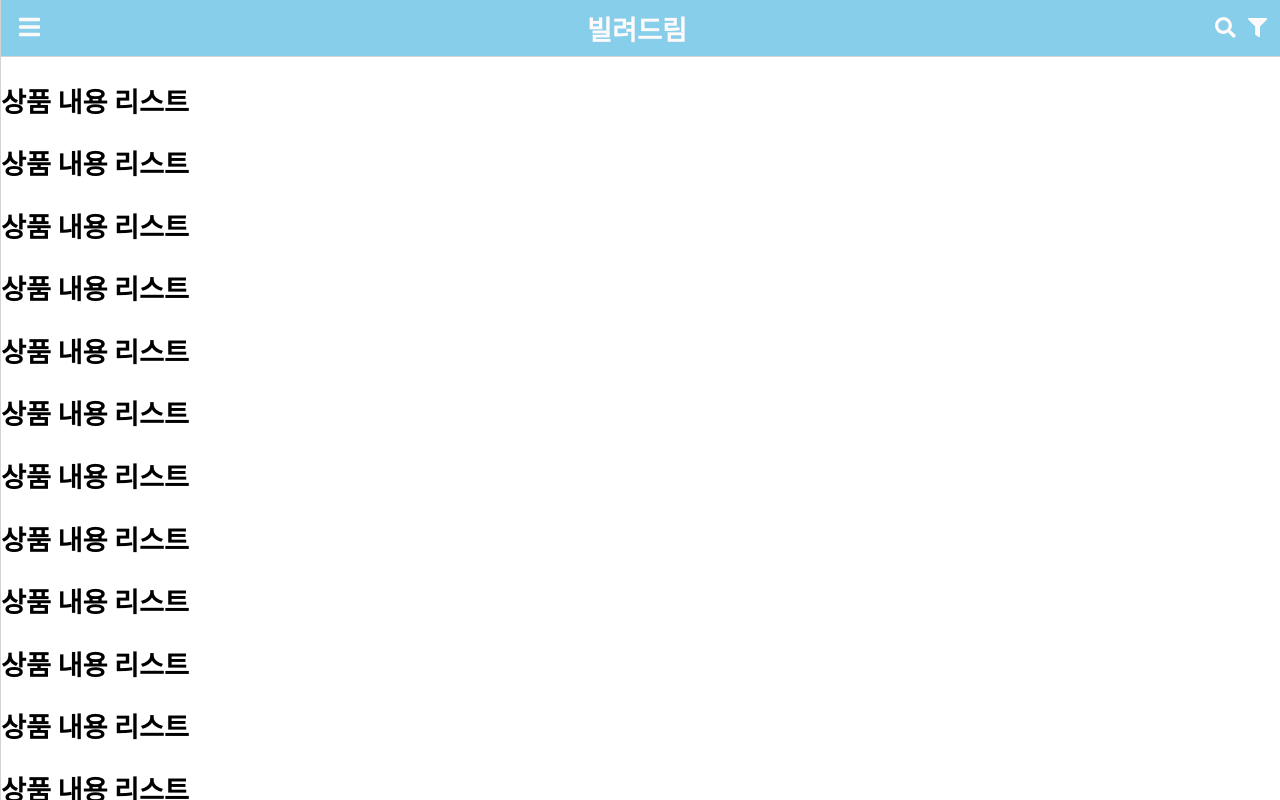
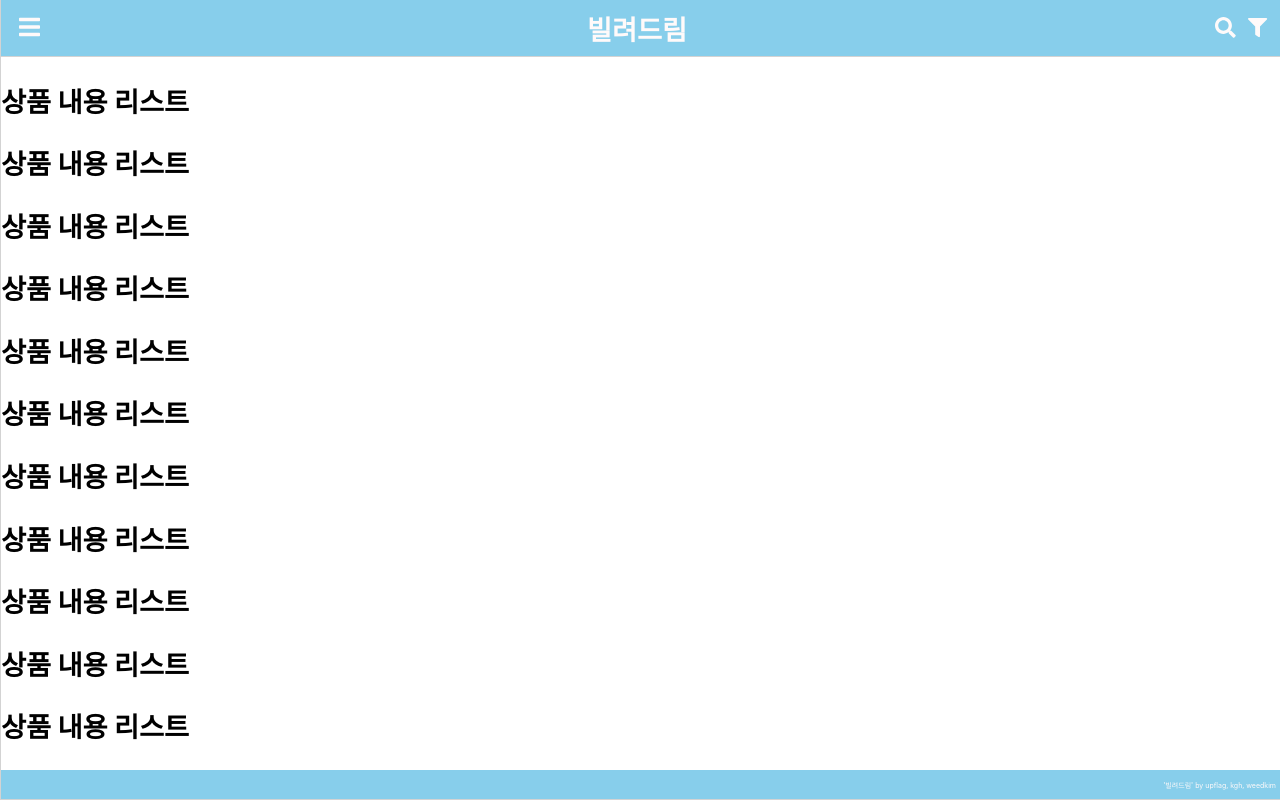
Before and after one commit to kgh3489/2021Hanium, a React (Create React App) app: page / in a window 1280 px wide. Built offline with nearby package versions, Linux system fonts and the light colour scheme.

Commit message:
하단바 수정

```diff
--- a/src/app.jsx
+++ b/src/app.jsx
@@ -8,7 +8,7 @@ function App() {
     <div className={styles.app}>
     <Header />
     <ProductList />
-
+    <Footer />
     </div>
   );
 }
--- a/src/component/footer/footer.jsx
+++ b/src/component/footer/footer.jsx
@@ -5,39 +5,7 @@ const Footer = (props) => {
 
     return (
         <footer className={styles.footer}>
-            <ul className={styles.footerMenu}>
-                <li>
-                    <button className={`${styles.footerBtn} ${styles.mapBtn}`}>
-                        <i className="fas fa-map-marked-alt"></i>
-                        <span className={styles.btnName}>위치 등록</span>
-                    </button>
-
-                </li>
-                <li>
-                    <button className={`${styles.footerBtn} ${styles.mapBtn}`}>
-                        <i className="fas fa-plus"></i>
-                        <span className={styles.btnName}>상품 등록</span>
-                    </button>
-                </li>
-                <li>
-                    <button className={`${styles.footerBtn} ${styles.mapBtn}`}>
-                        <i className="fas fa-home"></i>
-                        <span className={styles.btnName}>홈</span>
-                    </button>
-                </li>
-                <li>
-                    <button className={`${styles.footerBtn} ${styles.mapBtn}`}>
-                        <i className="fas fa-comments"></i>
-                        <span className={styles.btnName}>채팅</span>
-                    </button>
-                </li>
-                <li>
-                    <button className={`${styles.footerBtn} ${styles.mapBtn}`}>
-                        <i className="fas fa-user"></i>
-                        <span className={styles.btnName}>내 프로필</span>
-                    </button>
-                </li>
-            </ul>
+                <span className={styles.footer_span}>'빌려드림' by upflag, kgh, weedkim </span>
         </footer>
     )
 
--- a/src/component/footer/footer.module.css
+++ b/src/component/footer/footer.module.css
@@ -1,35 +1,18 @@
-.footerMenu {
-    list-style: none;
+.footer {
     display: flex;
-    justify-content: space-around;
-    align-items: center;
-    padding: 0;
-    margin: 0;
-    height: 3.5rem;
-}
-
-
-
-.footerBtn {
-    display: flex;
-    flex-direction: column;
-    justify-content: center;
-    align-items: center;
-    font-size: 1.8rem;
-    color: snow;
-    cursor: pointer;
-}
-
-.btnName {
-    font-size: 0.3em;
-}
-
-
-.footer {
     width: 100%;
-    height: 3.5rem;
+    height: 2rem;
     background: skyblue;
     border-bottom: 1px solid lightgray;
     margin: 0;
     padding: 0;
+    flex-direction: row-reverse;
+    align-content: center;
+    align-items: center;
 }
+
+.footer_span {
+    font-size: 7px;
+    color: snow;
+    padding-right: 5px;
+}
--- a/src/component/product_list/product_list.module.css
+++ b/src/component/product_list/product_list.module.css
@@ -5,5 +5,7 @@
 }
 
 .h1_color {
+    display: flex;
     color: black;
+    align-items: center;
 }
```
